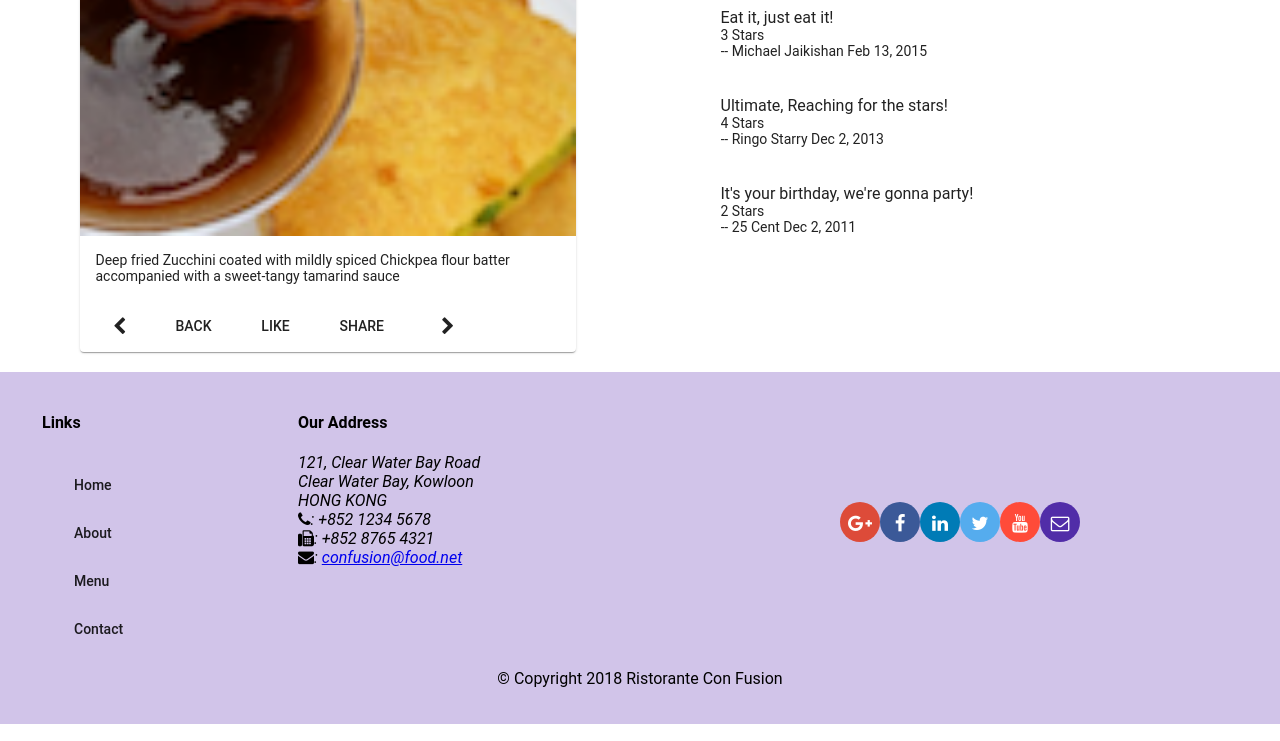
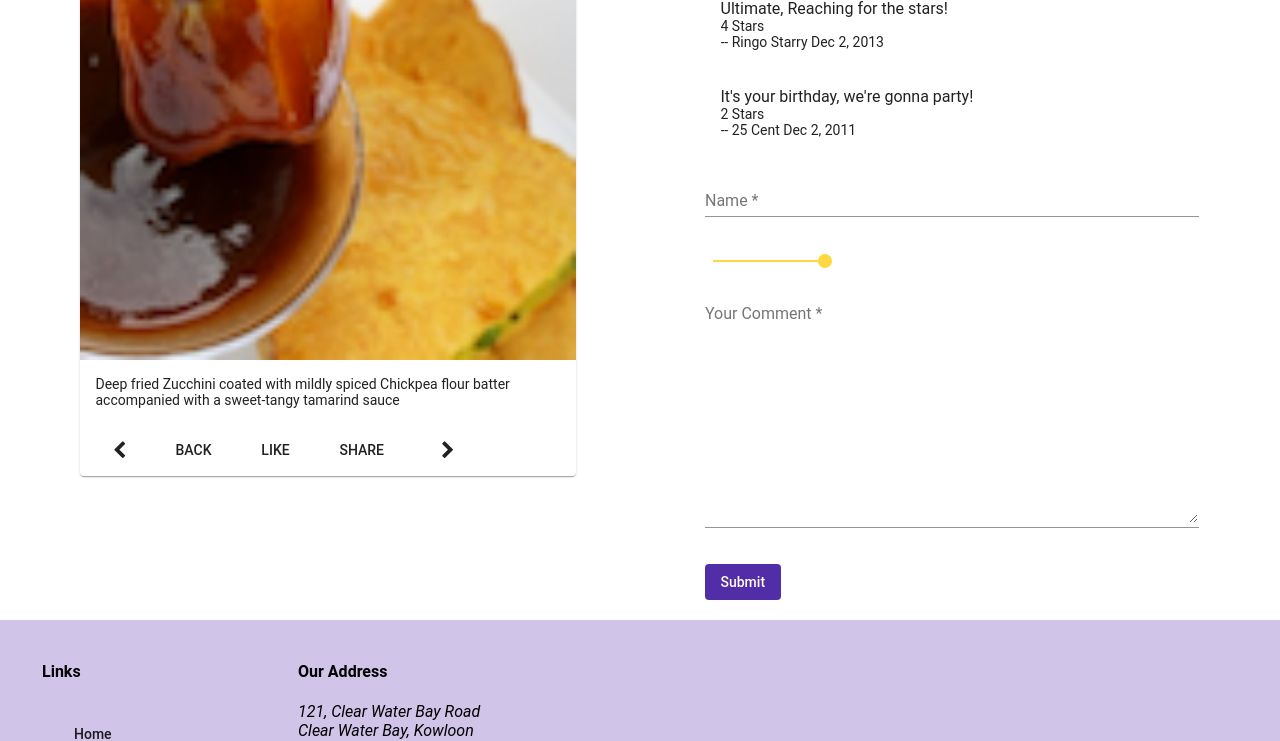
Before and after one commit to UlisesME/conFusion-Restaurant, an Angular app: page /dishdetail/1 in a window 1280 px wide. Shown: the part 710-1451 px from the top of the page. Built offline with nearby package versions, Linux system fonts and the light colour scheme.

Commit message:
Angular Forms and Reactive Programming

```diff
--- a/src/app/app.module.ts
+++ b/src/app/app.module.ts
@@ -20,6 +20,7 @@ import { FormsModule } from '@angular/forms';
 import { MatSelectModule } from '@angular/material/select';
 import { MatSlideToggleModule } from '@angular/material/slide-toggle';
 import { ReactiveFormsModule } from '@angular/forms';
+import { MatSliderModule } from '@angular/material/slider';
 import 'hammerjs';
 
 import { MenuComponent } from './menu/menu.component';
@@ -56,6 +57,7 @@ import { LeaderService } from './services/leader.service';
     MatDialogModule,
     MatGridListModule,
     MatCardModule,
+    MatSliderModule,
     MatProgressSpinnerModule,
     MatButtonModule,
     MatFormFieldModule,
--- a/src/app/dishdetail/dishdetail.component.html
+++ b/src/app/dishdetail/dishdetail.component.html
@@ -39,6 +39,32 @@
                     <div matLine>-- {{comment.author}} {{comment.date | date}}</div>
                 </mat-list-item>
             </mat-list>
+
+            <mat-list *ngIf="commentForm.valid">
+                <mat-list-item>
+                    <h4 matLine>{{commentForm.get('comment').value}}</h4>
+                    <p matLine>{{commentForm.get('rating').value}} Stars</p>
+                    <p matLine><span> -- {{commentForm.get('author').value}}</span></p>
+                </mat-list-item>
+            </mat-list>
+
+            <form novalidate [formGroup]="commentForm" #cform="ngForm" (ngSubmit)="onSubmit()">
+                <p>
+                    <mat-form-field class="full-width">
+                        <input matInput formControlName="author" placeholder="Name" type="text" required>
+                        <mat-error *ngIf="formErrors.author">{{formErrors.author}}</mat-error>
+                    </mat-form-field>
+
+                    <mat-slider min="1" max="5" step="1" thumbLabel tickInterval="1" name="rating" formControlName="rating"></mat-slider>
+
+                    <mat-form-field class="full-width">
+                        <textarea matInput formControlName="comment" placeholder="Your Comment" rows=12></textarea>
+                        <mat-error *ngIf="formErrors.comment">{{formErrors.comment}}</mat-error>
+                    </mat-form-field>
+                </p>
+                <button type="submit" mat-button class="background-primary text-floral-white"
+                    [disabled]="commentForm.invalid">Submit</button>
+            </form>
         </div>
     </div>
 
--- a/src/app/dishdetail/dishdetail.component.scss
+++ b/src/app/dishdetail/dishdetail.component.scss
@@ -0,0 +1,11 @@
+.full-width {
+    width: 95%
+}
+
+.half-width {
+    width: 45%
+}
+
+.form-size {
+    width: 75%
+}
--- a/src/app/dishdetail/dishdetail.component.ts
+++ b/src/app/dishdetail/dishdetail.component.ts
@@ -1,10 +1,12 @@
-import { Component, OnInit, Input } from '@angular/core';
+import { Component, OnInit, Input, ViewChild } from '@angular/core';
 import { Dish } from '../shared/dish';
 import { DishService } from '../services/dish.service';
+import { Comment } from '../shared/comment';
 
 import { Params, ActivatedRoute } from '@angular/router';
 import { Location } from '@angular/common';
 import { switchMap } from 'rxjs/operators';
+import { FormBuilder, FormGroup, Validators } from '@angular/forms';
 
 @Component({
   selector: 'app-dishdetail',
@@ -14,14 +16,21 @@ import { switchMap } from 'rxjs/operators';
 
 export class DishdetailComponent implements OnInit {
 
+  @ViewChild('cform') commentFormDirective;
   dish: Dish;
   dishIds: string[];
   prev: string;
   next: string;
+  comment: Comment;
+
+  commentForm: FormGroup;
 
   constructor(private dishservice: DishService,
     private route: ActivatedRoute,
-    private location: Location) { }
+    private location: Location,
+    private fb: FormBuilder) {
+      this.createForm();
+    }
 
   ngOnInit() {
     this.dishservice.getDishIds().subscribe(dishIds => this.dishIds = dishIds);
@@ -39,4 +48,63 @@ export class DishdetailComponent implements OnInit {
     this.location.back();
   }
 
+  createForm() {
+    this.commentForm = this.fb.group({
+      author: ['', [Validators.required, Validators.minLength(2)]],
+      rating: 5,
+      comment: ['', Validators.required]
+    });
+    this.commentForm.valueChanges
+      .subscribe(data => this.onValueChanged(data));
+
+    this.onValueChanged(); // (re)set validation messages now
+  }
+
+  onValueChanged(data?: any) {
+    if (!this.commentForm) { return; }
+    const form = this.commentForm;
+    for (const field in this.formErrors) {
+      if (this.formErrors.hasOwnProperty(field)) {
+        // clear previous error message (if any)
+        this.formErrors[field] = '';
+        const control = form.get(field);
+        if (control && control.dirty && !control.valid) {
+          const messages = this.validationMessages[field];
+          for (const key in control.errors) {
+            if (control.errors.hasOwnProperty(key)) {
+              this.formErrors[field] += messages[key] + ' ';
+            }
+          }
+        }
+      }
+    }
+  }
+
+  formErrors = {
+    'author': '',
+    'comment': ''
+  };
+
+  validationMessages = {
+    'author': {
+      'required': 'Author name is required.',
+      'minlength': 'Author name must be at least 2 characters long.'
+    },
+    'comment': {
+      'required': 'Comment is required.'
+    }
+  };
+
+  onSubmit() {
+    this.comment = this.commentForm.value;
+    this.comment.date = new Date().toISOString();
+    this.dish.comments.push(this.comment);
+    this.commentFormDirective.resetForm();
+    this.commentForm.reset({
+      author: '',
+      rating: 5,
+      comment: ''
+    });
+  }
+
 }
```
